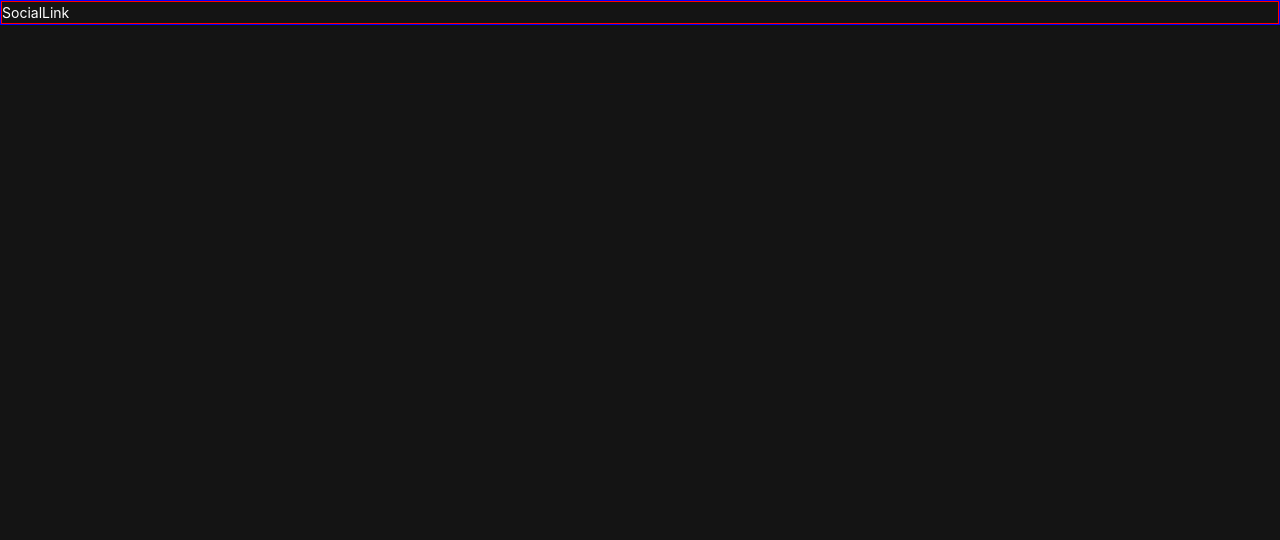
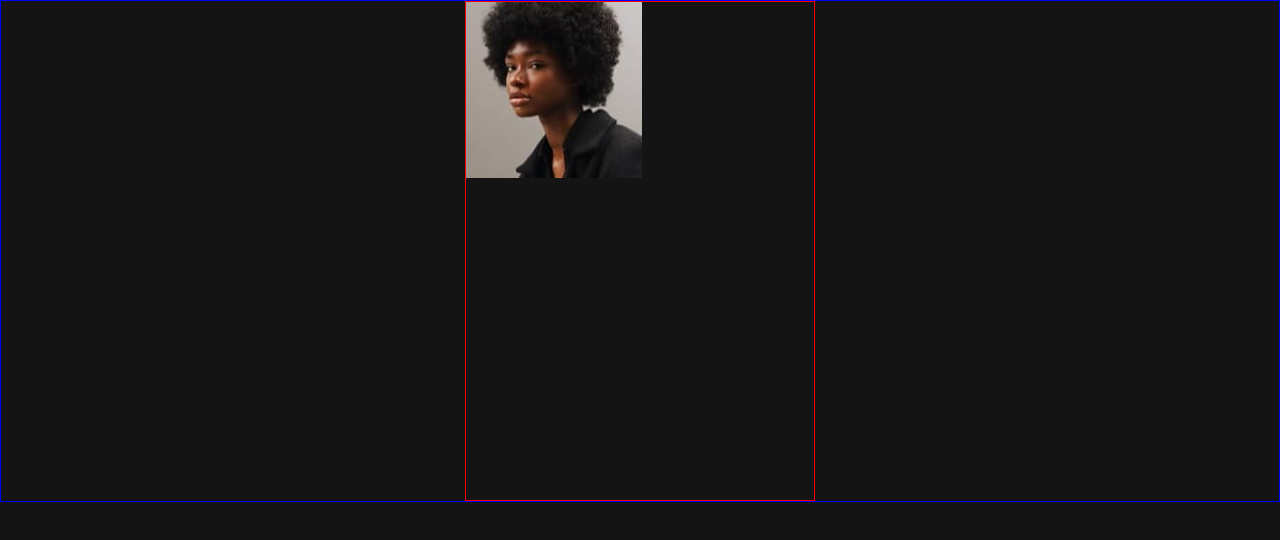
Before and after one commit to Nhoj-Plummer/social-links-profile, a Next.js app: page / in a window 1280 px wide. Shown: the top 540 px of the page. Built offline with nearby package versions, Linux system fonts and the light colour scheme.

Commit message:
Adding sections to the project

```diff
--- a/src/app/globals.css
+++ b/src/app/globals.css
@@ -26,7 +26,6 @@ body {
   background-color: var(--grey-900);
   color: var(--white);
   line-height: 1.5;
-  align-content: center;
   border: solid 1px blue;
 }
 
--- a/src/components/SocialLink/SocialLink.css
+++ b/src/components/SocialLink/SocialLink.css
@@ -1,3 +1,6 @@
 .social-link-main {
   border: solid 1px red;
+  margin: auto;
+  width: 350px;
+  height: 500px;
 }
--- a/src/components/SocialLink/SocialLink.jsx
+++ b/src/components/SocialLink/SocialLink.jsx
@@ -1,6 +1,17 @@
 import "@/components/SocialLink/SocialLink.css";
+import Image from "next/image";
+import ProfilePic from "/public/avatar-jessica.jpeg";
+
 const SocialLnk = () => {
-  return <div className="social-link-main ">SocialLink</div>;
+  return (
+    <div className="social-link-main">
+      <div className="social-link_image">
+        <Image src={ProfilePic} alt="face-image" />
+      </div>
+      <div className="social-link_text"></div>
+      <div className="social-link_links"></div>
+    </div>
+  );
 };
 
 export default SocialLnk;
```
